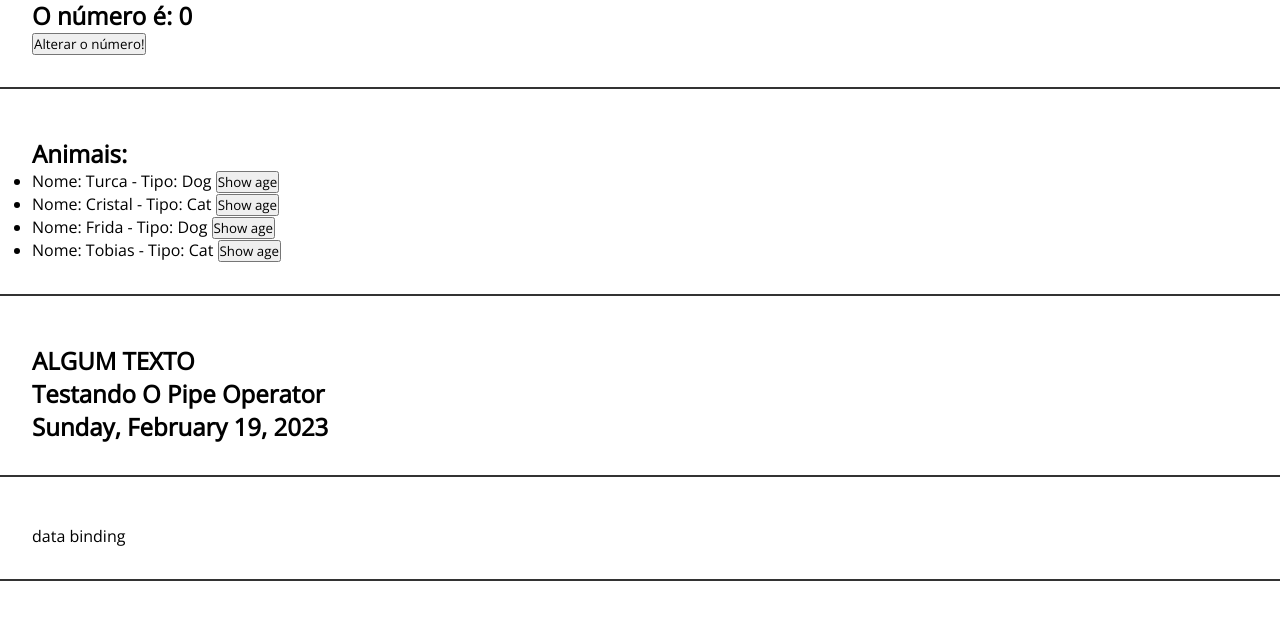
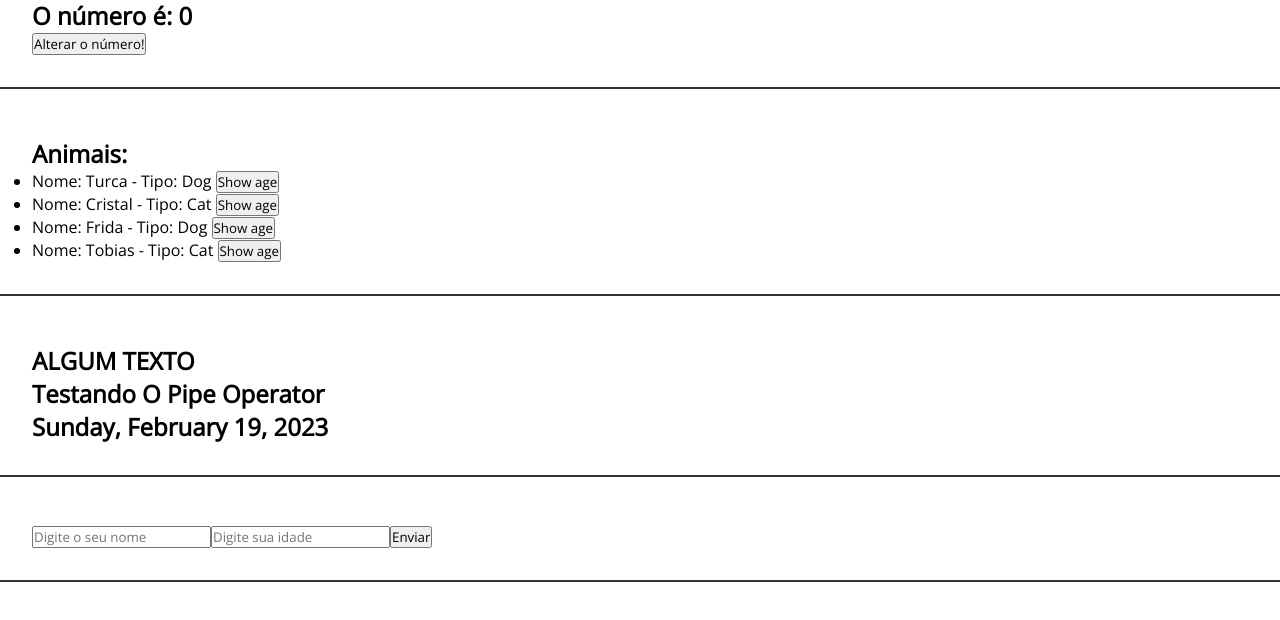
Before and after one commit to digaogalo/learning-angular, an Angular app: page / in a window 1280 px wide. Shown: the part 1221-1841 px from the top of the page. Built offline with nearby package versions, Linux system fonts and the light colour scheme.

Commit message:
Services

```diff
--- a/src/app/app.module.ts
+++ b/src/app/app.module.ts
@@ -1,5 +1,6 @@
 import { NgModule } from '@angular/core';
 import { BrowserModule } from '@angular/platform-browser';
+import { FormsModule } from '@angular/forms';
 
 import { AppComponent } from './app.component';
 import { FirstComponentComponent } from './components/first-component/first-component.component';
@@ -28,7 +29,8 @@ import { TwoWayBindingComponent } from './components/two-way-binding/two-way-bin
     TwoWayBindingComponent
   ],
   imports: [
-    BrowserModule
+    BrowserModule,
+    FormsModule
   ],
   providers: [],
   bootstrap: [AppComponent]
--- a/src/app/components/two-way-binding/two-way-binding.component.html
+++ b/src/app/components/two-way-binding/two-way-binding.component.html
@@ -1,3 +1,18 @@
 <div class="class">
-  <p>data binding</p>
+ <form>
+  <input type="text" [(ngModel)]="name"
+  name="name"
+  placeholder="Digite o seu nome">
+  <input type="number" [(ngModel)]="age"
+  name="age"
+  placeholder="Digite sua idade">
+  <input type="submit" value="Enviar">
+ </form>
+ <div *ngIf="name !== ''">
+  <p>O nome é: {{ name }}</p>
+  <div *ngIf="age !== ''">
+    <p>Sua idade é: {{ age }}</p>
+  </div>
+
+ </div>
 </div>
--- a/src/app/components/two-way-binding/two-way-binding.component.ts
+++ b/src/app/components/two-way-binding/two-way-binding.component.ts
@@ -6,5 +6,6 @@ import { Component } from '@angular/core';
   styleUrls: ['./two-way-binding.component.css']
 })
 export class TwoWayBindingComponent {
-
+  name: string= ''
+  age: string =''
 }
```
